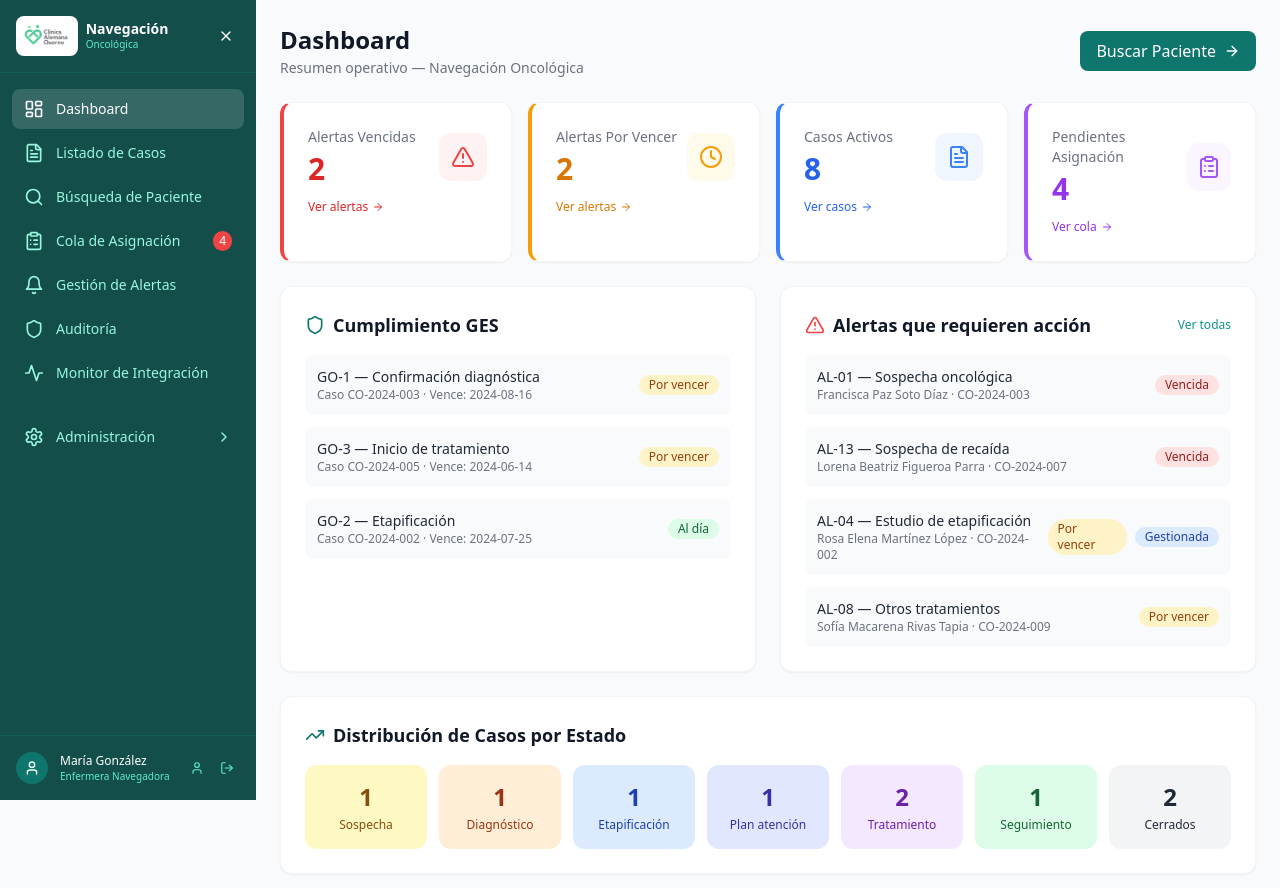
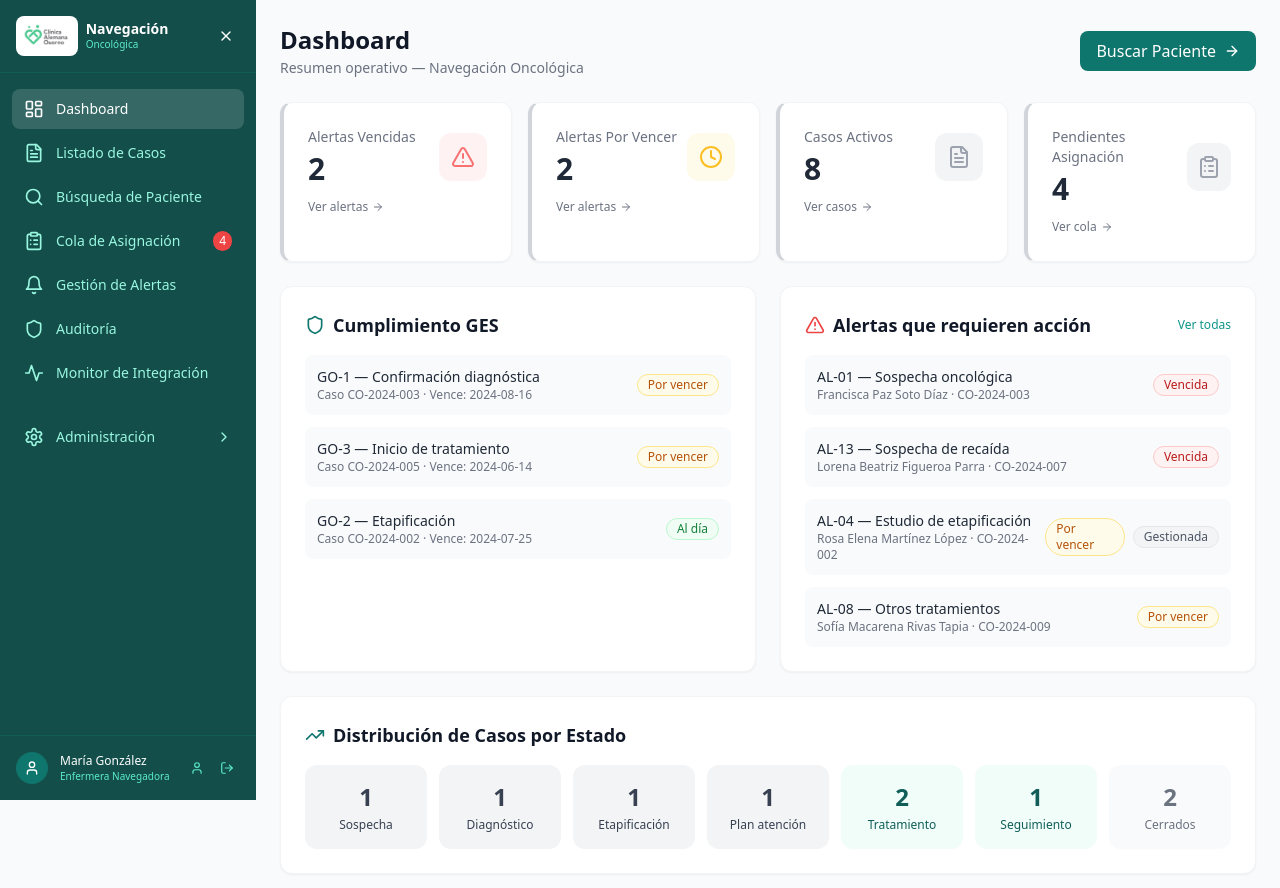
Before and after one commit to dfigueroam/NavegacionOncologica, a React (Vite) app: page / in a window 1280 px wide. Both pictures are taken after a click on the button "Ingresar". Shown: the top 888 px of the page. Built offline with nearby package versions, Linux system fonts and the light colour scheme.

Commit message:
Diseño limpio: colores pasteles, neutros y semaforo solo en alertas

```diff
--- a/src/index.css
+++ b/src/index.css
@@ -19,21 +19,21 @@
     @apply bg-white rounded-xl shadow-sm border border-gray-100 p-6;
   }
   .badge-green {
-    @apply inline-flex items-center px-2.5 py-0.5 rounded-full text-xs font-medium bg-green-100 text-green-800;
+    @apply inline-flex items-center px-2.5 py-0.5 rounded-full text-xs font-medium bg-green-50 text-green-700 border border-green-200;
   }
   .badge-amber {
-    @apply inline-flex items-center px-2.5 py-0.5 rounded-full text-xs font-medium bg-amber-100 text-amber-800;
+    @apply inline-flex items-center px-2.5 py-0.5 rounded-full text-xs font-medium bg-amber-50 text-amber-700 border border-amber-200;
   }
   .badge-red {
-    @apply inline-flex items-center px-2.5 py-0.5 rounded-full text-xs font-medium bg-red-100 text-red-800;
+    @apply inline-flex items-center px-2.5 py-0.5 rounded-full text-xs font-medium bg-red-50 text-red-700 border border-red-200;
   }
   .badge-blue {
-    @apply inline-flex items-center px-2.5 py-0.5 rounded-full text-xs font-medium bg-blue-100 text-blue-800;
+    @apply inline-flex items-center px-2.5 py-0.5 rounded-full text-xs font-medium bg-gray-100 text-gray-600 border border-gray-200;
   }
   .badge-purple {
-    @apply inline-flex items-center px-2.5 py-0.5 rounded-full text-xs font-medium bg-purple-100 text-purple-800;
+    @apply inline-flex items-center px-2.5 py-0.5 rounded-full text-xs font-medium bg-gray-100 text-gray-600 border border-gray-200;
   }
   .badge-gray {
-    @apply inline-flex items-center px-2.5 py-0.5 rounded-full text-xs font-medium bg-gray-100 text-gray-800;
+    @apply inline-flex items-center px-2.5 py-0.5 rounded-full text-xs font-medium bg-gray-50 text-gray-500 border border-gray-200;
   }
 }
--- a/src/pages/Dashboard.jsx
+++ b/src/pages/Dashboard.jsx
@@ -24,62 +24,62 @@ export default function Dashboard() {
 
       {/* KPI Cards */}
       <div className="grid grid-cols-1 md:grid-cols-2 lg:grid-cols-4 gap-4">
-        <div className="card border-l-4 border-l-red-500">
+        <div className="card border-l-4 border-l-gray-300">
           <div className="flex items-center justify-between">
             <div>
               <p className="text-sm text-gray-500">Alertas Vencidas</p>
-              <p className="text-3xl font-bold text-red-600 mt-1">{expiredAlerts.length}</p>
+              <p className="text-3xl font-bold text-gray-800 mt-1">{expiredAlerts.length}</p>
             </div>
             <div className="w-12 h-12 bg-red-50 rounded-xl flex items-center justify-center">
-              <AlertTriangle className="w-6 h-6 text-red-500" />
+              <AlertTriangle className="w-6 h-6 text-red-400" />
             </div>
           </div>
-          <Link to="/alert-management" className="text-xs text-red-600 hover:text-red-700 mt-3 inline-flex items-center gap-1">
+          <Link to="/alert-management" className="text-xs text-gray-500 hover:text-primary-700 mt-3 inline-flex items-center gap-1">
             Ver alertas <ArrowRight className="w-3 h-3" />
           </Link>
         </div>
 
-        <div className="card border-l-4 border-l-amber-500">
+        <div className="card border-l-4 border-l-gray-300">
           <div className="flex items-center justify-between">
             <div>
               <p className="text-sm text-gray-500">Alertas Por Vencer</p>
-              <p className="text-3xl font-bold text-amber-600 mt-1">{aboutToExpireAlerts.length}</p>
+              <p className="text-3xl font-bold text-gray-800 mt-1">{aboutToExpireAlerts.length}</p>
             </div>
             <div className="w-12 h-12 bg-amber-50 rounded-xl flex items-center justify-center">
-              <Clock className="w-6 h-6 text-amber-500" />
+              <Clock className="w-6 h-6 text-amber-400" />
             </div>
           </div>
-          <Link to="/alert-management" className="text-xs text-amber-600 hover:text-amber-700 mt-3 inline-flex items-center gap-1">
+          <Link to="/alert-management" className="text-xs text-gray-500 hover:text-primary-700 mt-3 inline-flex items-center gap-1">
             Ver alertas <ArrowRight className="w-3 h-3" />
           </Link>
         </div>
 
-        <div className="card border-l-4 border-l-blue-500">
+        <div className="card border-l-4 border-l-gray-300">
           <div className="flex items-center justify-between">
             <div>
               <p className="text-sm text-gray-500">Casos Activos</p>
-              <p className="text-3xl font-bold text-blue-600 mt-1">{activeCases.length}</p>
+              <p className="text-3xl font-bold text-gray-800 mt-1">{activeCases.length}</p>
             </div>
-            <div className="w-12 h-12 bg-blue-50 rounded-xl flex items-center justify-center">
-              <FileText className="w-6 h-6 text-blue-500" />
+            <div className="w-12 h-12 bg-gray-100 rounded-xl flex items-center justify-center">
+              <FileText className="w-6 h-6 text-gray-400" />
             </div>
           </div>
-          <Link to="/cases" className="text-xs text-blue-600 hover:text-blue-700 mt-3 inline-flex items-center gap-1">
+          <Link to="/cases" className="text-xs text-gray-500 hover:text-primary-700 mt-3 inline-flex items-center gap-1">
             Ver casos <ArrowRight className="w-3 h-3" />
           </Link>
         </div>
 
-        <div className="card border-l-4 border-l-purple-500">
+        <div className="card border-l-4 border-l-gray-300">
           <div className="flex items-center justify-between">
             <div>
               <p className="text-sm text-gray-500">Pendientes Asignación</p>
-              <p className="text-3xl font-bold text-purple-600 mt-1">{pendingQueue.length}</p>
+              <p className="text-3xl font-bold text-gray-800 mt-1">{pendingQueue.length}</p>
             </div>
-            <div className="w-12 h-12 bg-purple-50 rounded-xl flex items-center justify-center">
-              <ClipboardList className="w-6 h-6 text-purple-500" />
+            <div className="w-12 h-12 bg-gray-100 rounded-xl flex items-center justify-center">
+              <ClipboardList className="w-6 h-6 text-gray-400" />
             </div>
           </div>
-          <Link to="/assignment-queue" className="text-xs text-purple-600 hover:text-purple-700 mt-3 inline-flex items-center gap-1">
+          <Link to="/assignment-queue" className="text-xs text-gray-500 hover:text-primary-700 mt-3 inline-flex items-center gap-1">
             Ver cola <ArrowRight className="w-3 h-3" />
           </Link>
         </div>
@@ -158,13 +158,13 @@ export default function Dashboard() {
         </div>
         <div className="grid grid-cols-2 md:grid-cols-4 lg:grid-cols-7 gap-3">
           {[
-            { name: 'Sospecha', count: cases.filter(c => c.state === 'EST-01').length, color: 'bg-yellow-100 text-yellow-800' },
-            { name: 'Diagnóstico', count: cases.filter(c => c.state === 'EST-02').length, color: 'bg-orange-100 text-orange-800' },
-            { name: 'Etapificación', count: cases.filter(c => c.state === 'EST-03').length, color: 'bg-blue-100 text-blue-800' },
-            { name: 'Plan atención', count: cases.filter(c => c.state === 'EST-04').length, color: 'bg-indigo-100 text-indigo-800' },
-            { name: 'Tratamiento', count: cases.filter(c => c.state === 'EST-05').length, color: 'bg-purple-100 text-purple-800' },
-            { name: 'Seguimiento', count: cases.filter(c => c.state === 'EST-06').length, color: 'bg-green-100 text-green-800' },
-            { name: 'Cerrados', count: cases.filter(c => ['EST-09', 'EST-10', 'EST-12'].includes(c.state)).length, color: 'bg-gray-100 text-gray-800' },
+            { name: 'Sospecha', count: cases.filter(c => c.state === 'EST-01').length, color: 'bg-gray-100 text-gray-700' },
+            { name: 'Diagnóstico', count: cases.filter(c => c.state === 'EST-02').length, color: 'bg-gray-100 text-gray-700' },
+            { name: 'Etapificación', count: cases.filter(c => c.state === 'EST-03').length, color: 'bg-gray-100 text-gray-700' },
+            { name: 'Plan atención', count: cases.filter(c => c.state === 'EST-04').length, color: 'bg-gray-100 text-gray-700' },
+            { name: 'Tratamiento', count: cases.filter(c => c.state === 'EST-05').length, color: 'bg-primary-50 text-primary-800' },
+            { name: 'Seguimiento', count: cases.filter(c => c.state === 'EST-06').length, color: 'bg-primary-50 text-primary-800' },
+            { name: 'Cerrados', count: cases.filter(c => ['EST-09', 'EST-10', 'EST-12'].includes(c.state)).length, color: 'bg-gray-50 text-gray-500' },
           ].map((item) => (
             <div key={item.name} className={`${item.color} rounded-xl p-4 text-center`}>
               <p className="text-2xl font-bold">{item.count}</p>
```
